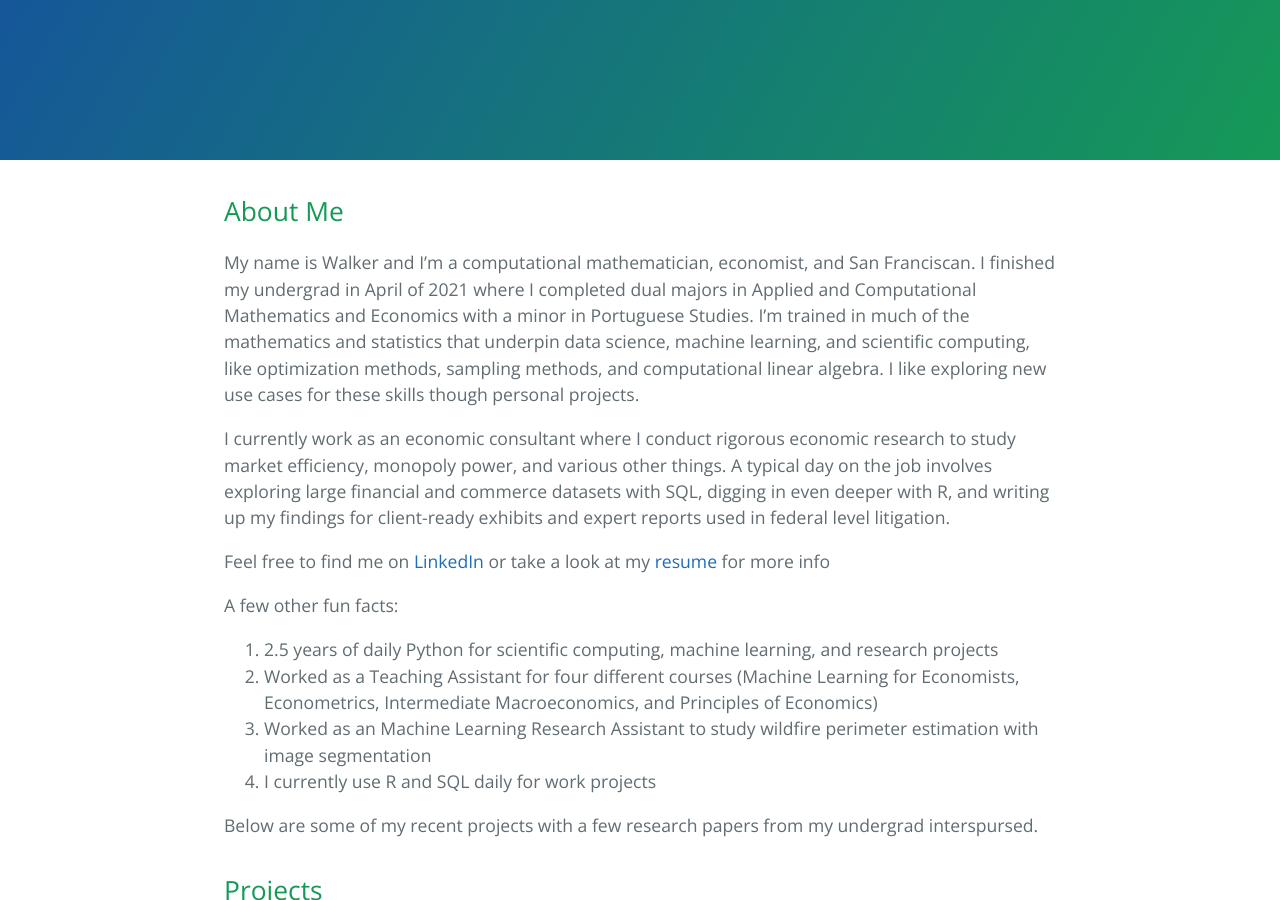
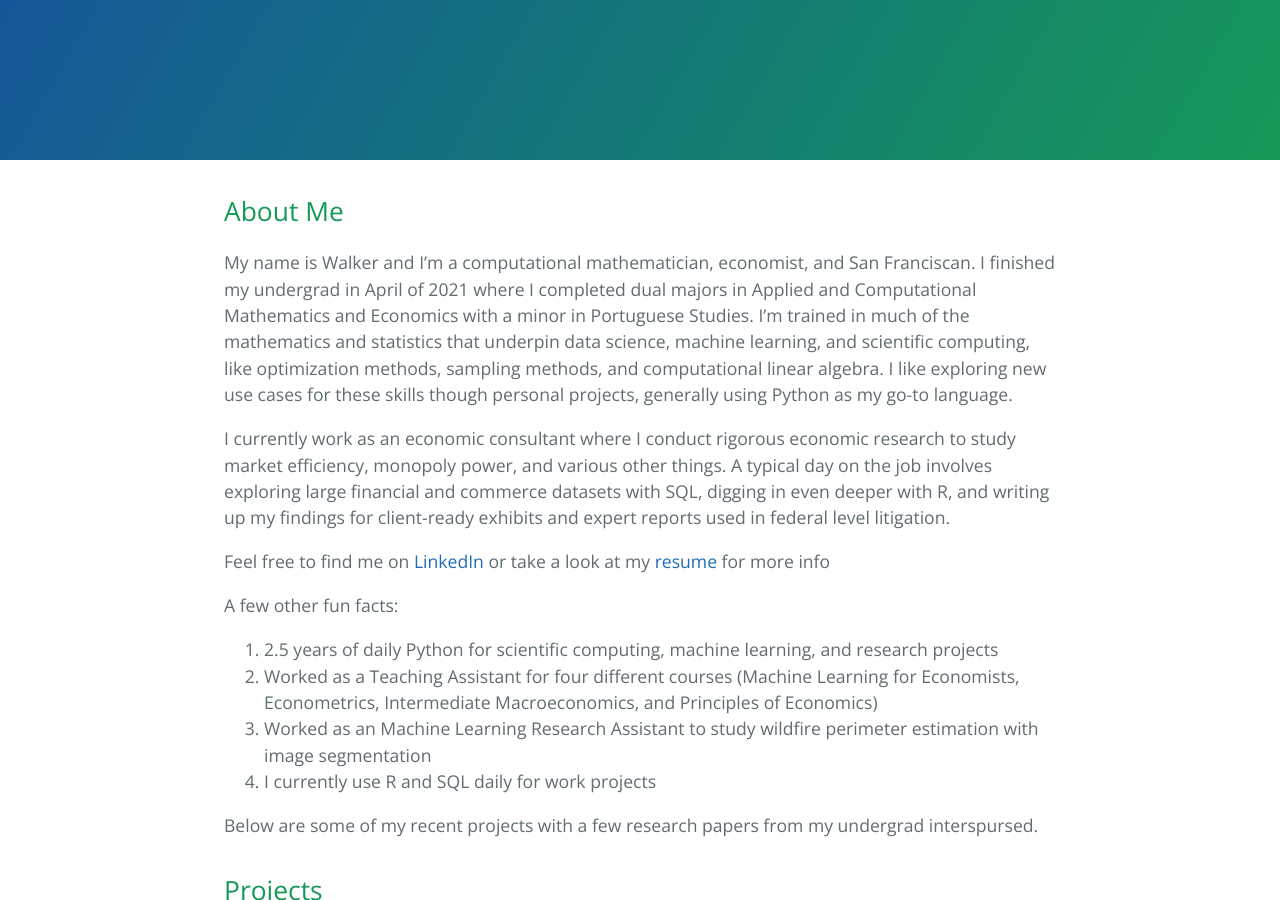
Before and after one commit to walkerhughes/portfolio, a Jekyll site: the page built from index.md, in a window 1280 px wide and 900 px high. Built offline with Jekyll 4.4.1, drawn with Linux system fonts in a browser that asks for light colours; our own code applies the rules of GitHub Pages for plain Markdown files.

Commit message:
Update index.md

```diff
--- a/index.md
+++ b/index.md
@@ -4,7 +4,7 @@ layout: default
 
 ## About Me
 
-My name is Walker and I'm a computational mathematician, economist, and San Franciscan. I finished my undergrad in April of 2021 where I completed dual majors in Applied and Computational Mathematics and Economics with a minor in Portuguese Studies. I'm trained in much of the mathematics and statistics that underpin data science, machine learning, and scientific computing, like optimization methods, sampling methods, and computational linear algebra. I like exploring new use cases for these skills though personal projects.
+My name is Walker and I'm a computational mathematician, economist, and San Franciscan. I finished my undergrad in April of 2021 where I completed dual majors in Applied and Computational Mathematics and Economics with a minor in Portuguese Studies. I'm trained in much of the mathematics and statistics that underpin data science, machine learning, and scientific computing, like optimization methods, sampling methods, and computational linear algebra. I like exploring new use cases for these skills though personal projects, generally using Python as my go-to language.
 
 I currently work as an economic consultant where I conduct rigorous economic research to study market efficiency, monopoly power, and various other things. A typical day on the job involves exploring large financial and commerce datasets with SQL, digging in even deeper with R, and writing up my findings for client-ready exhibits and expert reports used in federal level litigation.
 
```
